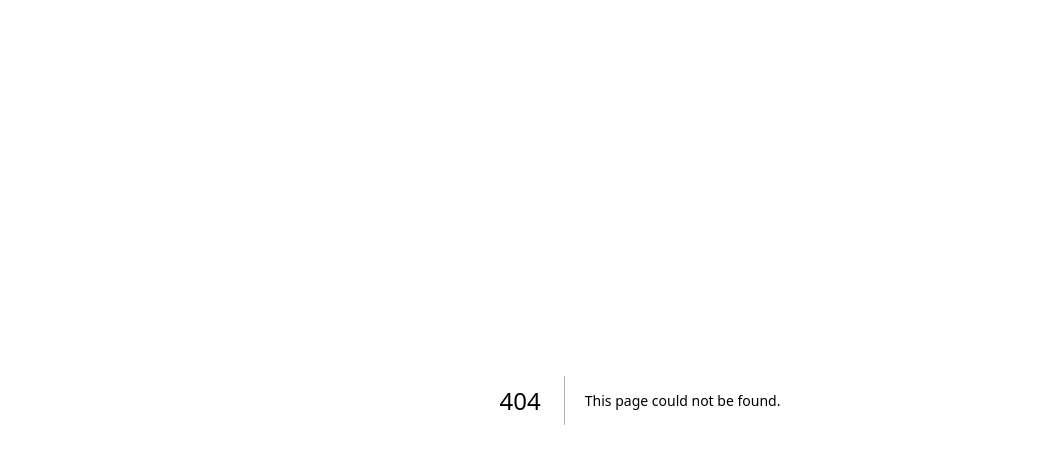
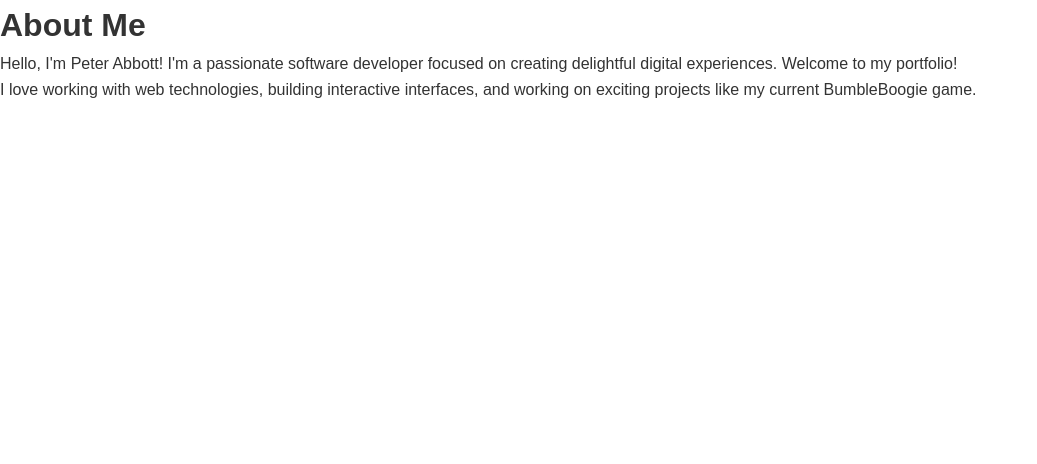
Before and after one commit to The-Awkward-Customer/my-portfolio, a Next.js app: page /about-me in a window 1280 px wide. Before the commit this address had no page. Shown: the top 464 px of the page, without its empty margins (0-1037 px from the left). Built offline with nearby package versions, Linux system fonts and the light colour scheme.

Commit message:
added linking and global css

```diff
--- /dev/null
+++ b/src/app/about-me/page.jsx
@@ -0,0 +1,15 @@
+// pages/about.js
+
+import React from 'react';
+
+const About = () => {
+  return (
+    <div>
+      <h1>About Me</h1>
+      <p>Hello, I'm Peter Abbott! I'm a passionate software developer focused on creating delightful digital experiences. Welcome to my portfolio!</p>
+      <p>I love working with web technologies, building interactive interfaces, and working on exciting projects like my current BumbleBoogie game.</p>
+    </div>
+  );
+};
+
+export default About;
--- a/src/app/globals.css
+++ b/src/app/globals.css
@@ -1,42 +1,92 @@
+/* src/styles/globals.css */
+
+/* Use CSS variables to set color and size tokens */
 :root {
-  --background: #ffffff;
-  --foreground: #171717;
+  /* Color Tokens */
+  --color-primary-light: #0070f3;
+  --color-secondary-light: #ff4081;
+  --color-background-light: #ffffff;
+  --color-text-light: #333333;
+
+  --color-primary-dark: #0d47a1;
+  --color-secondary-dark: #f50057;
+  --color-background-dark: #121212;
+  --color-text-dark: #f0f0f0;
+
+  /* Size Tokens */
+  --font-size-small: 0.875rem;   /* 14px */
+  --font-size-medium: 1rem;      /* 16px */
+  --font-size-large: 1.25rem;    /* 20px */
+  --spacing-small: 0.5rem;       /* 8px */
+  --spacing-medium: 1rem;        /* 16px */
+  --spacing-large: 1.5rem;       /* 24px */
 }
 
+/* Respect the user's preferred display mode using media queries */
 @media (prefers-color-scheme: dark) {
   :root {
-    --background: #0a0a0a;
-    --foreground: #ededed;
+    --color-primary: var(--color-primary-dark);
+    --color-secondary: var(--color-secondary-dark);
+    --color-background: var(--color-background-dark);
+    --color-text: var(--color-text-dark);
   }
 }
 
-html,
-body {
-  max-width: 100vw;
-  overflow-x: hidden;
+@media (prefers-color-scheme: light) {
+  :root {
+    --color-primary: var(--color-primary-light);
+    --color-secondary: var(--color-secondary-light);
+    --color-background: var(--color-background-light);
+    --color-text: var(--color-text-light);
+  }
 }
 
-body {
-  color: var(--foreground);
-  background: var(--background);
-  font-family: Arial, Helvetica, sans-serif;
-  -webkit-font-smoothing: antialiased;
-  -moz-osx-font-smoothing: grayscale;
+/* Global Reset */
+*,
+*::before,
+*::after {
+  box-sizing: border-box;
+  margin: 0;
+  padding: 0;
 }
 
-* {
-  box-sizing: border-box;
-  padding: 0;
-  margin: 0;
+/* Apply the global styles */
+body {
+  font-family: Arial, Helvetica, sans-serif;
+  background-color: var(--color-background);
+  color: var(--color-text);
+  line-height: 1.6;
 }
 
-a {
-  color: inherit;
-  text-decoration: none;
+/* Utility Classes */
+.text-primary {
+  color: var(--color-primary);
 }
 
-@media (prefers-color-scheme: dark) {
-  html {
-    color-scheme: dark;
-  }
+.text-secondary {
+  color: var(--color-secondary);
 }
+
+.spacing-small {
+  margin: var(--spacing-small);
+}
+
+.spacing-medium {
+  margin: var(--spacing-medium);
+}
+
+.spacing-large {
+  margin: var(--spacing-large);
+}
+
+.font-small {
+  font-size: var(--font-size-small);
+}
+
+.font-medium {
+  font-size: var(--font-size-medium);
+}
+
+.font-large {
+  font-size: var(--font-size-large);
+}
--- a/src/app/layout.tsx
+++ b/src/app/layout.tsx
@@ -14,9 +14,9 @@ const geistMono = localFont({
 });
 
 export const metadata: Metadata = {
-  title: "Create Next App",
-  description: "Generated by create next app",
-};
+  title: "Peter Abbott",
+  description: "A portfolio by me for you ❤️",
+}
 
 export default function RootLayout({
   children,
```
Also changed, not shown: src/app/page.tsx (+7 -86 lines), src/app/about-me/about-me.module.css (added).
